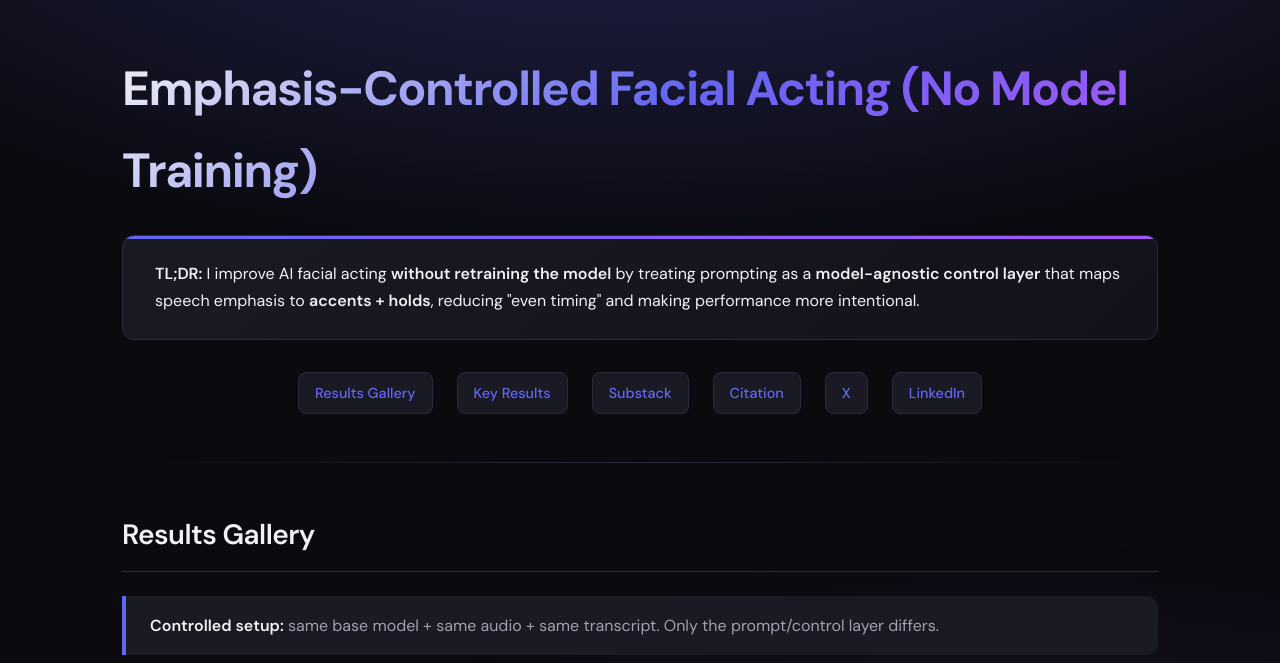
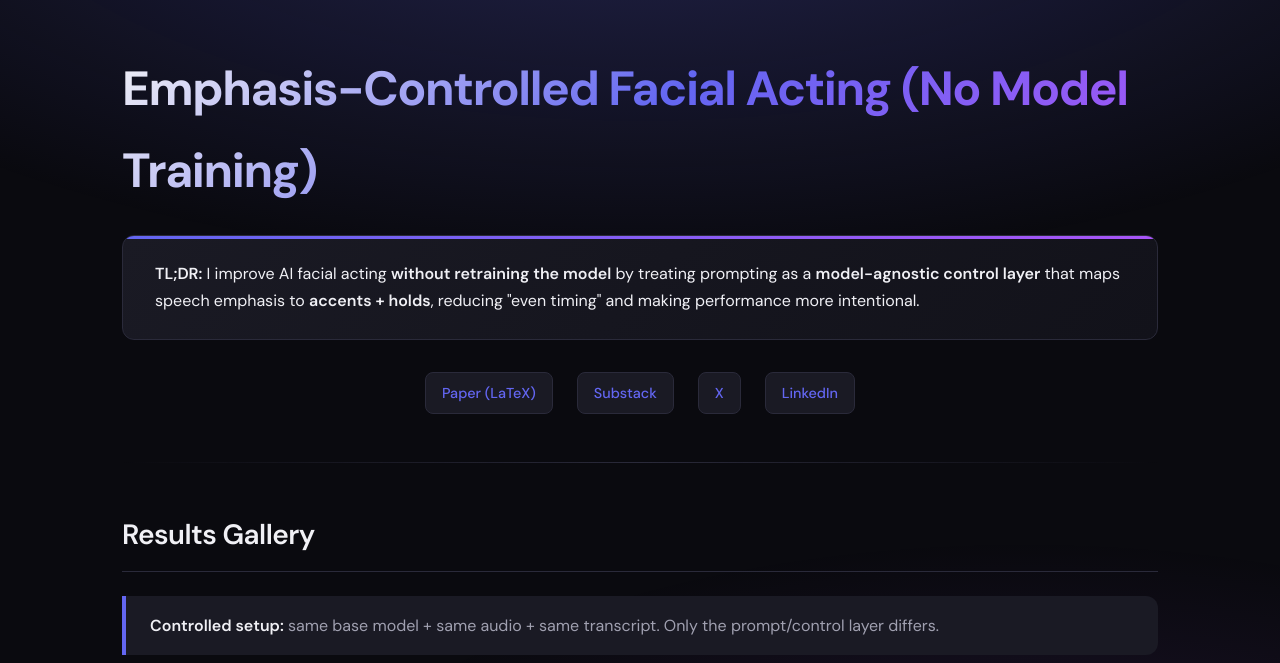
Before and after one commit to floweralicee/lipsync-ai-demo, a Jekyll site: the page built from index.md, in a window 1280 px wide and 900 px high, cut to the strip 0-663 px from the top of the window. Built offline with Jekyll 4.4.1, drawn with Linux system fonts in a browser that asks for light colours.

Commit message:
added research paper (LaTeX)

```diff
--- a/index.md
+++ b/index.md
@@ -10,10 +10,8 @@ title: "Animini: Emphasis-Controlled Facial Acting"
 </div>
 
 <div class="nav-links">
-<a href="#results-gallery">Results Gallery</a>
-<a href="#key-results-v1">Key Results</a>
+<a href="paper.tex">Paper (LaTeX)</a>
 <a href="https://floweralice.substack.com/p/when-can-we-make-a-pixar-level-movie">Substack</a>
-<a href="#citation">Citation</a>
 <a href="https://twitter.com/flower_alicee">X</a>
 <a href="https://linkedin.com/in/floweralice">LinkedIn</a>
 </div>
```
Also changed, not shown: 1 other file.
